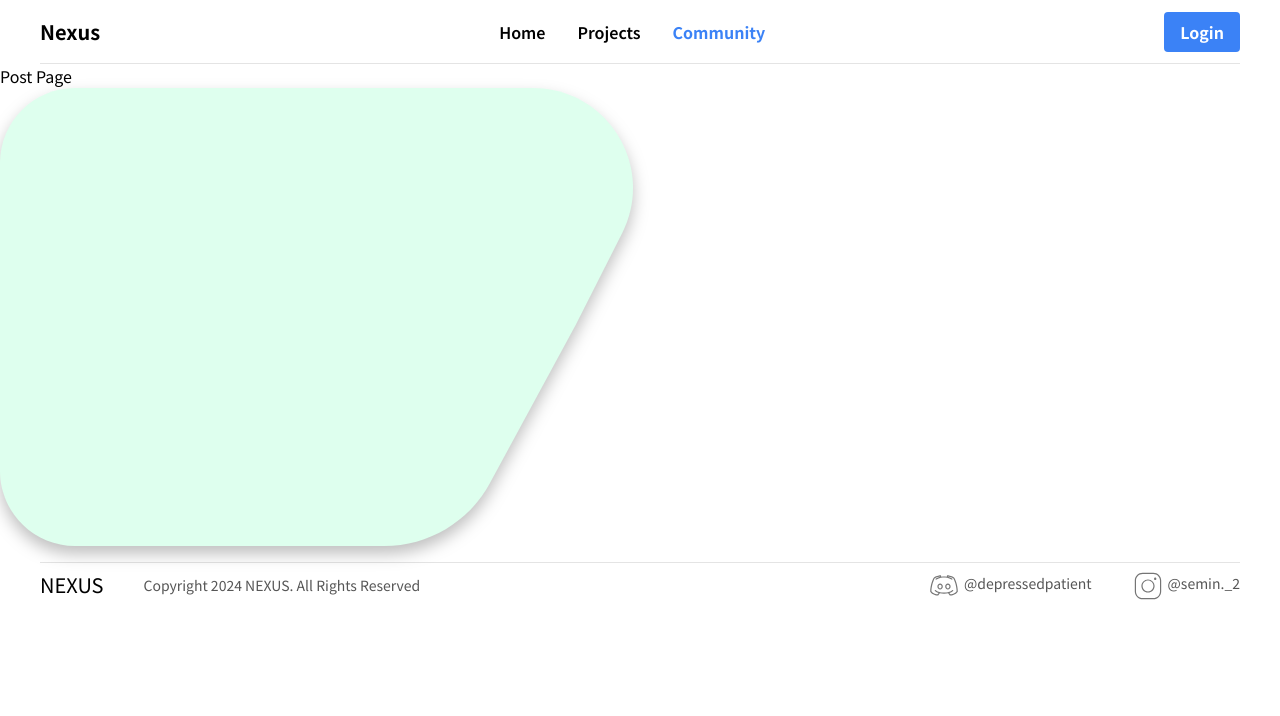
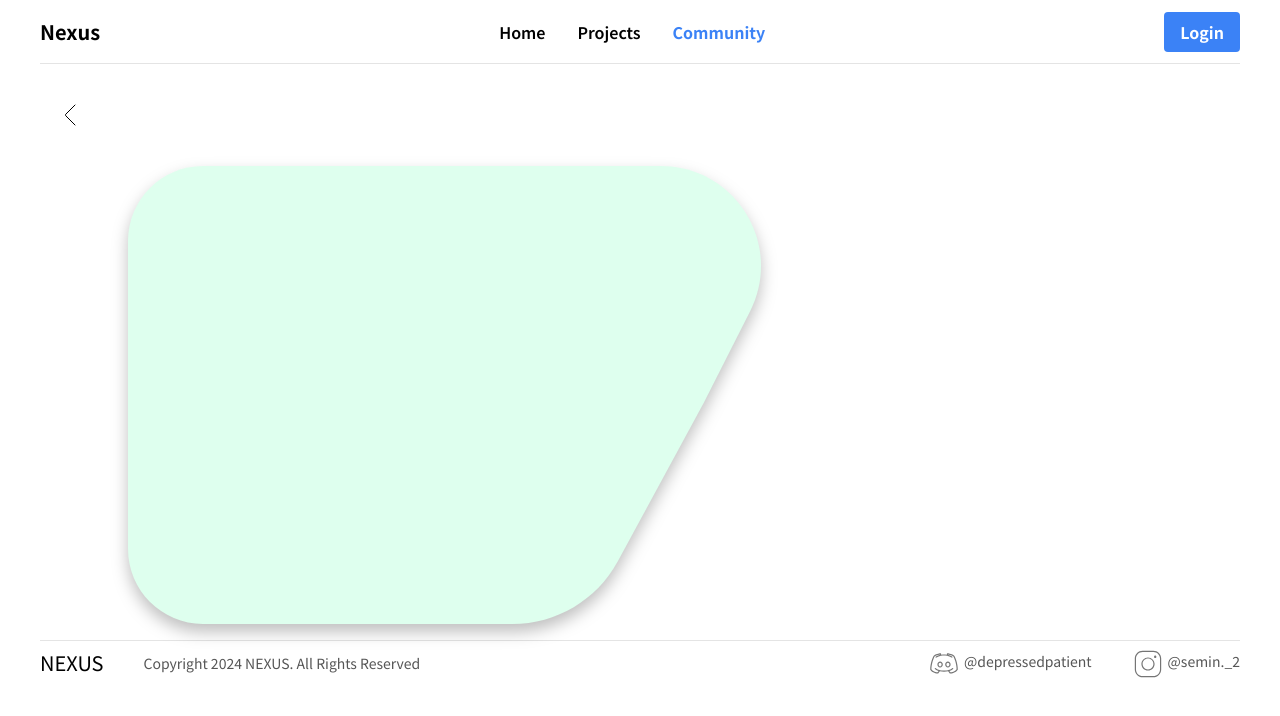
Before and after one commit to wwwcomcomcomcom/nexus-fe, a React (Vite) app: page /post/1 in a window 1280 px wide. Shown: the top 716 px of the page. Built offline with nearby package versions, Linux system fonts and the light colour scheme.

Commit message:
add historyback(), adjust left arrow and greenbox

```diff
--- a/src/page/PostPage.tsx
+++ b/src/page/PostPage.tsx
@@ -1,5 +1,6 @@
 import { useParams } from "react-router-dom";
 import GreenTopBox from "../component/elements/greenTopBox";
+import LeftArrowIcon from "../component/elements/LeftArrowIcon";
 
 function PostPage() {
   const param = useParams();
@@ -7,10 +8,18 @@ function PostPage() {
     window.location.href = "/notfound";
   }
 
+  const handleClick = () => {
+    window.history.back();
+  };
+
   return (
     <main>
-      <div>Post Page</div>
-      <GreenTopBox />
+      <div className="mx-[5%] py-10 cursor-pointer" onClick={handleClick}>
+        <LeftArrowIcon />
+      </div>
+      <div className="mx-[10%]">
+        <GreenTopBox />
+      </div>
     </main>
   );
 }
```
